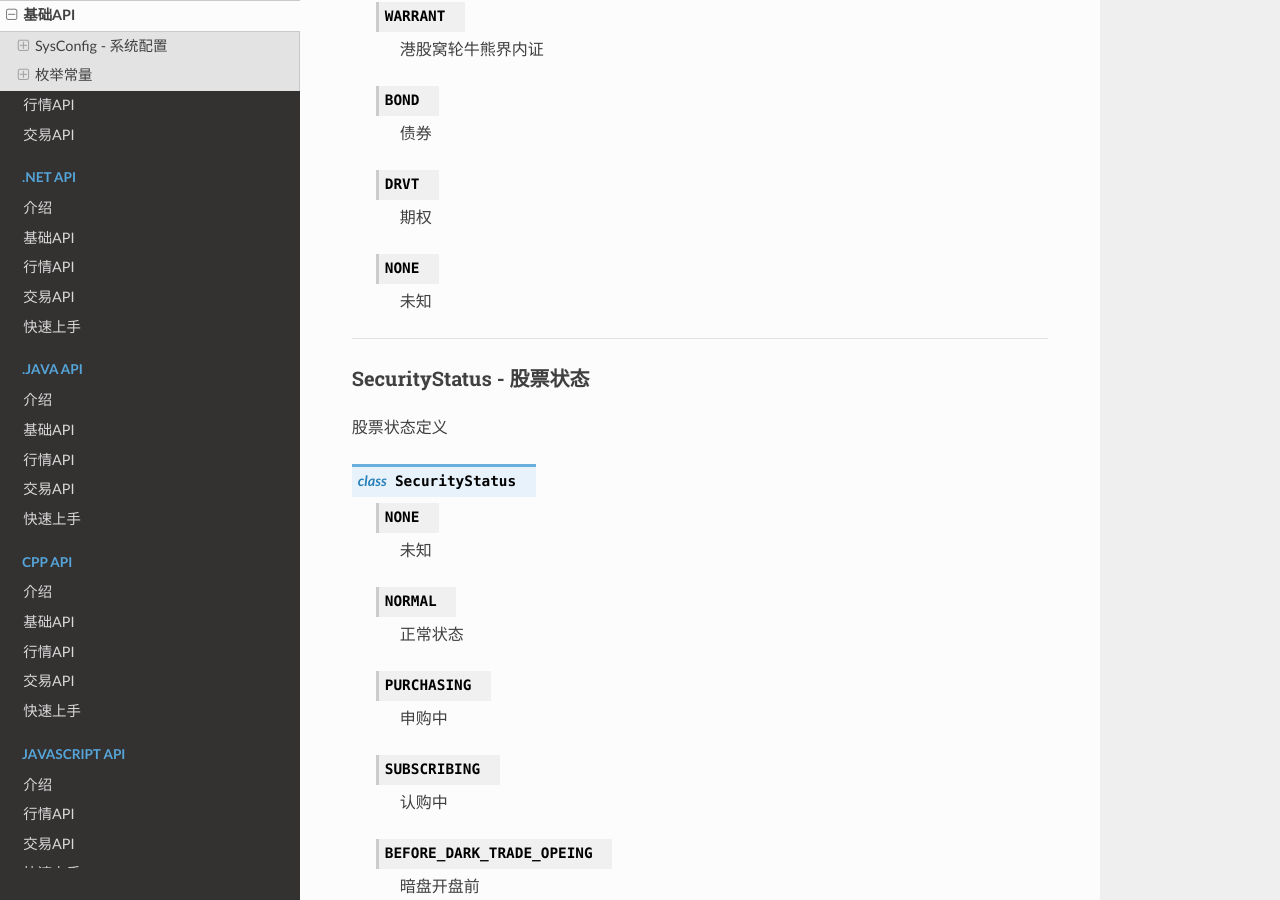
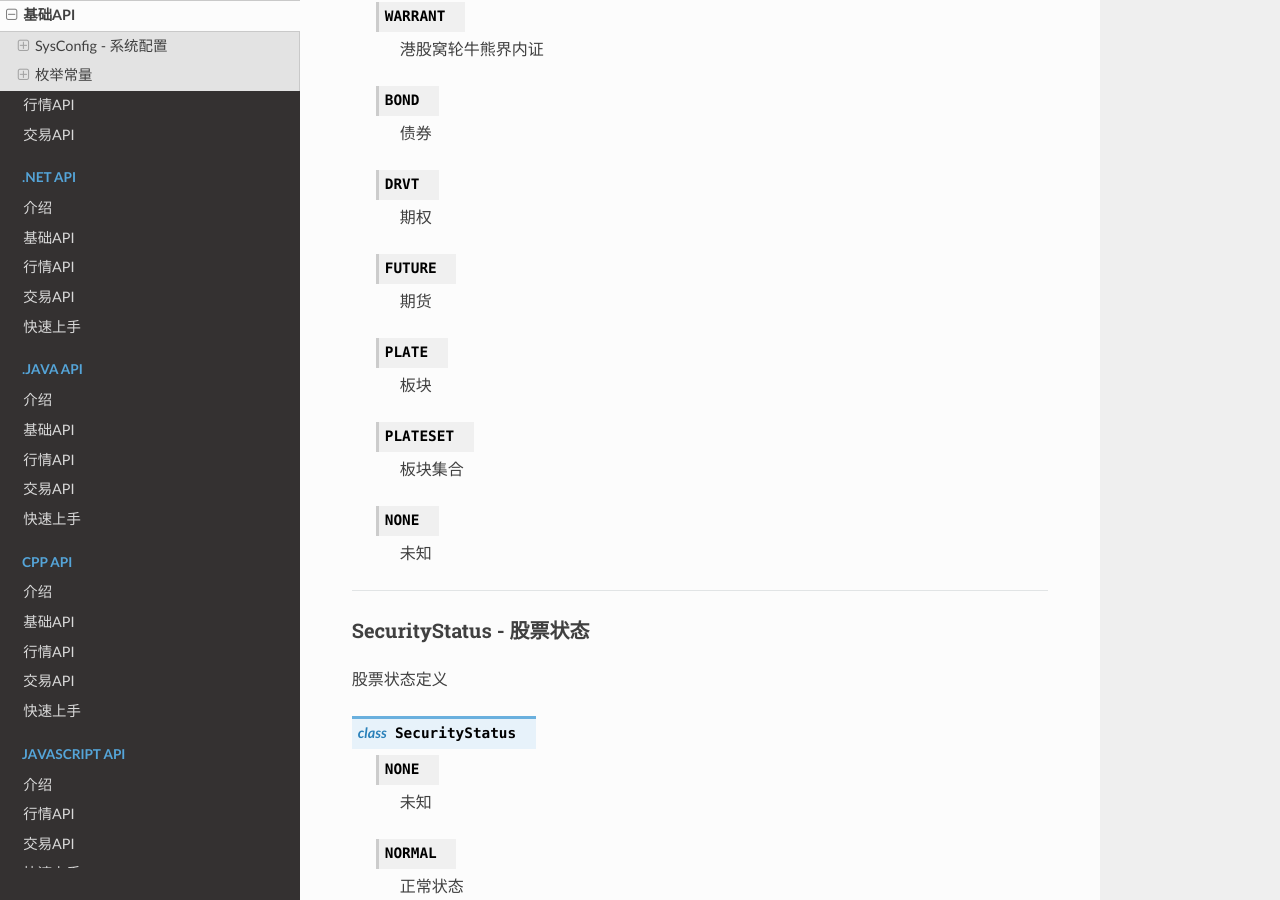
Before and after one commit to FutunnOpen/futu-api-doc, a Sphinx documentation site: the page built from doc_maker/source/api/Base_API.rst, in a window 1280 px wide and 900 px high, scrolled down 25093 px. Built offline with Sphinx 7.4.7 and the Read the Docs theme 2.0.0, drawn with Linux system fonts in a browser that asks for light colours.

Commit message:
补充说明

```diff
--- a/doc_maker/source/api/Base_API.rst
+++ b/doc_maker/source/api/Base_API.rst
@@ -1247,6 +1247,18 @@ SecurityType - 证券类型
 
   期权
 
+ ..  py:attribute:: FUTURE
+
+  期货
+
+ ..  py:attribute:: PLATE
+
+  板块
+
+ ..  py:attribute:: PLATESET
+
+  板块集合
+
  ..  py:attribute:: NONE
 
   未知
--- a/doc_maker/source/api/Quote_API.rst
+++ b/doc_maker/source/api/Quote_API.rst
@@ -2652,9 +2652,9 @@ on_recv_rsp
  注意该回调是在独立子线程中
 
  :param rsp_pb: 派生类中不需要直接处理该参数
- :return: 失败时返回(RET_ERROR, ERR_MSG, None)
-
- 成功时返回(RET_OK, '', data), data为DataFrame类型，字段如下
+ :return: 失败时返回(RET_ERROR, ERR_MSG)
+
+ 成功时返回(RET_OK, '', data), data为dict类型，字段如下
 
     =========================   =========================   ====================================================================
     参数                         类型                         说明
```
